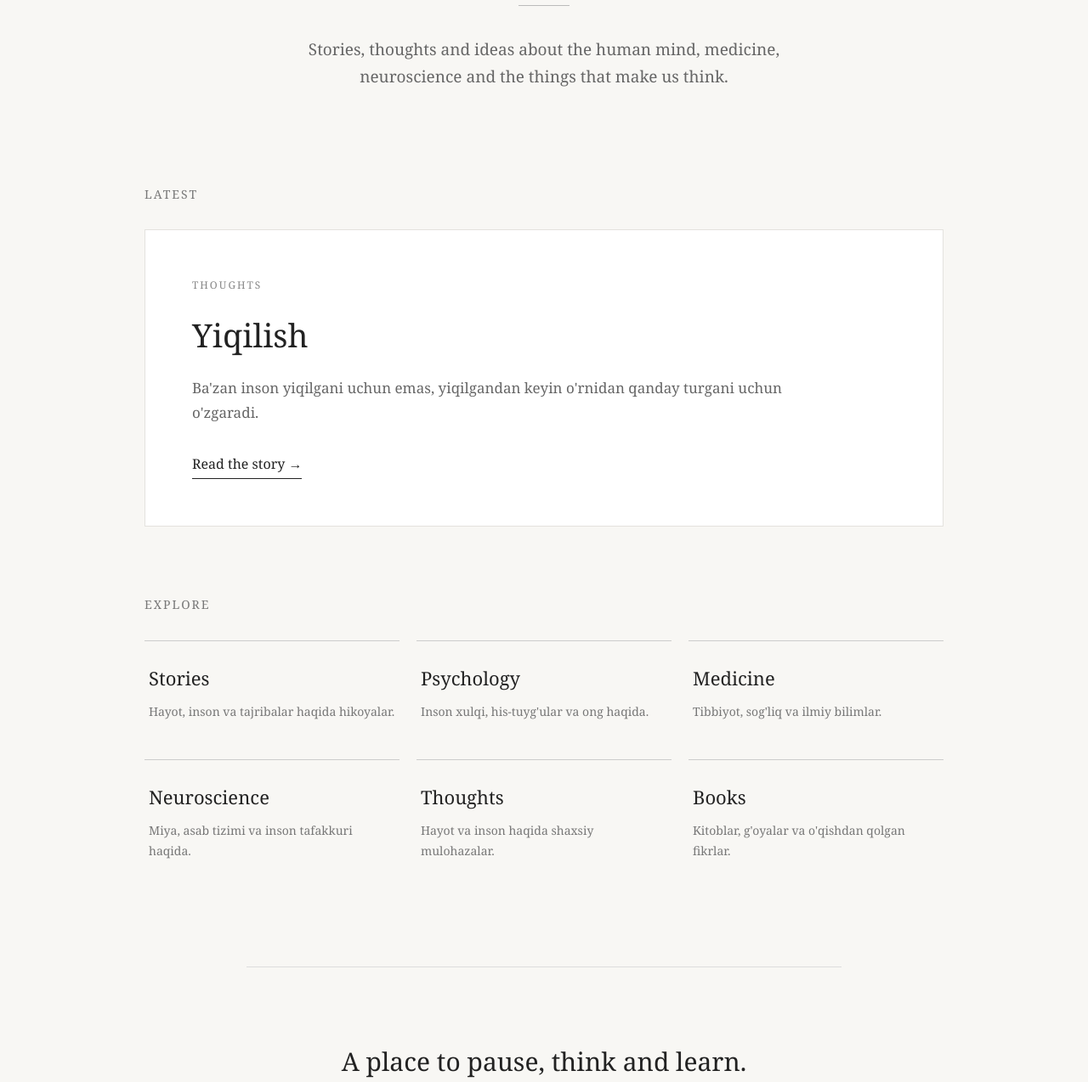
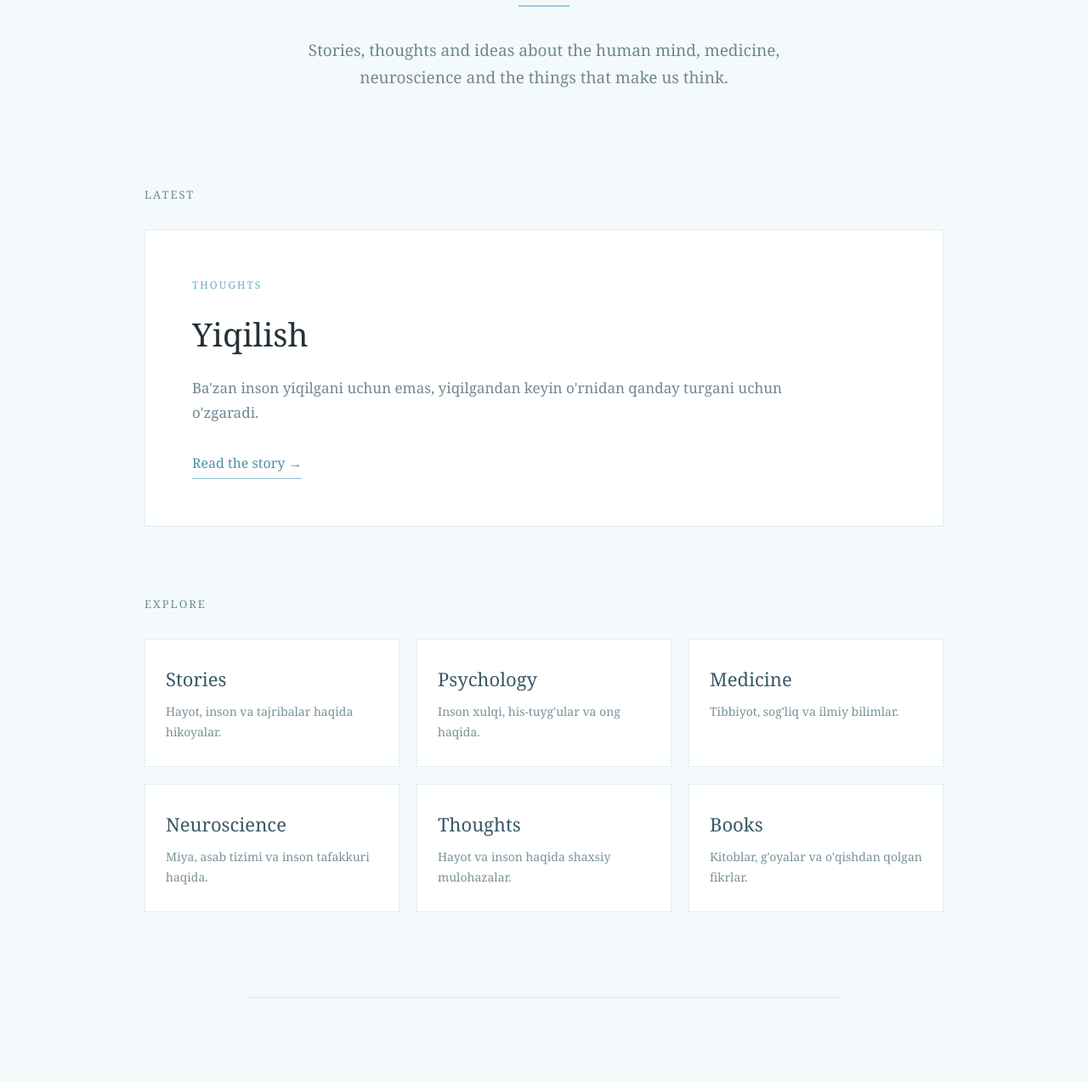
Before and after one commit to toxirovamuslima23-cloud/insightmind.github.io, a plain HTML site: page index.html in a window 1280 px wide. Shown: the part 365-1639 px from the top of the page at 85% size. Drawn offline with Linux system fonts and the light colour scheme.

Commit message:
Update index.html

```diff
--- a/index.html
+++ b/index.html
@@ -10,6 +10,7 @@
     <meta name="description" content="Insight Mind — stories, psychology, medicine, neuroscience and thoughts.">
 
     <style>
+
         * {
             box-sizing: border-box;
         }
@@ -21,12 +22,15 @@
         body {
             margin: 0;
             font-family: Georgia, "Times New Roman", serif;
-            background: #f8f7f4;
-            color: #222;
+            background: #F4FAFC;
+            color: #263238;
             line-height: 1.7;
         }
 
-        /* HEADER */
+
+        /* =========================
+           HEADER
+        ========================= */
 
         header {
             max-width: 1200px;
@@ -42,7 +46,7 @@
             font-weight: bold;
             letter-spacing: 1px;
             text-decoration: none;
-            color: #222;
+            color: #263238;
         }
 
         nav {
@@ -52,17 +56,19 @@
 
         nav a {
             text-decoration: none;
-            color: #555;
+            color: #527583;
             font-size: 15px;
             transition: 0.3s;
         }
 
         nav a:hover {
-            color: #000;
+            color: #3F8199;
         }
 
 
-        /* HERO */
+        /* =========================
+           HERO
+        ========================= */
 
         .hero {
             max-width: 1000px;
@@ -77,27 +83,32 @@
             margin: 0 0 25px;
             font-weight: normal;
             letter-spacing: -2px;
+            color: #263238;
         }
 
         .hero p {
             max-width: 650px;
             margin: auto;
-            color: #666;
+            color: #718792;
             font-size: 19px;
         }
 
 
-        /* DIVIDER */
+        /* =========================
+           DIVIDER
+        ========================= */
 
         .divider {
             width: 60px;
-            height: 1px;
-            background: #bbb;
+            height: 2px;
+            background: #9CC9DA;
             margin: 35px auto;
         }
 
 
-        /* MAIN */
+        /* =========================
+           MAIN
+        ========================= */
 
         main {
             max-width: 1000px;
@@ -106,19 +117,21 @@
         }
 
         .section-title {
-            font-size: 14px;
+            font-size: 13px;
             text-transform: uppercase;
             letter-spacing: 2px;
-            color: #777;
+            color: #6D8995;
             margin-bottom: 30px;
         }
 
 
-        /* FEATURED ARTICLE */
+        /* =========================
+           FEATURED ARTICLE
+        ========================= */
 
         .featured {
-            background: white;
-            border: 1px solid #e4e2de;
+            background: #FFFFFF;
+            border: 1px solid #DCEFF7;
             padding: 55px;
             margin-bottom: 80px;
             transition: 0.3s;
@@ -126,24 +139,25 @@
 
         .featured:hover {
             transform: translateY(-3px);
-            box-shadow: 0 12px 30px rgba(0,0,0,0.06);
+            box-shadow: 0 12px 30px rgba(90, 150, 170, 0.10);
         }
 
         .category {
             font-size: 12px;
             text-transform: uppercase;
             letter-spacing: 2px;
-            color: #888;
+            color: #6FAFC5;
         }
 
         .featured h2 {
             font-size: 38px;
             font-weight: normal;
             margin: 15px 0;
+            color: #263238;
         }
 
         .featured p {
-            color: #666;
+            color: #718792;
             max-width: 700px;
             font-size: 17px;
         }
@@ -151,19 +165,22 @@
         .read-more {
             display: inline-block;
             margin-top: 15px;
-            color: #222;
+            color: #4F91A8;
             text-decoration: none;
-            border-bottom: 1px solid #222;
+            border-bottom: 1px solid #8FC3D4;
             padding-bottom: 3px;
             transition: 0.3s;
         }
 
         .read-more:hover {
-            opacity: 0.5;
+            color: #2F6F84;
+            border-color: #2F6F84;
         }
 
 
-        /* CATEGORIES */
+        /* =========================
+           CATEGORIES
+        ========================= */
 
         .categories {
             display: grid;
@@ -173,55 +190,71 @@
         }
 
         .category-card {
-            border-top: 1px solid #ccc;
-            padding: 25px 5px;
+            background: #FFFFFF;
+            border: 1px solid #E0F0F5;
+            padding: 28px 24px;
+            transition: 0.3s;
+        }
+
+        .category-card:hover {
+            transform: translateY(-3px);
+            border-color: #B9DCE8;
+            box-shadow: 0 8px 25px rgba(90, 150, 170, 0.08);
         }
 
         .category-card h3 {
             font-size: 22px;
             font-weight: normal;
             margin: 0 0 8px;
+            color: #385966;
         }
 
         .category-card p {
             margin: 0;
-            color: #777;
+            color: #7A919A;
             font-size: 14px;
         }
 
 
-        /* ABOUT */
+        /* =========================
+           ABOUT
+        ========================= */
 
         .about {
             max-width: 700px;
             margin: auto;
             text-align: center;
             padding: 60px 20px;
-            border-top: 1px solid #ddd;
+            border-top: 1px solid #D5E8EF;
         }
 
         .about h2 {
             font-size: 30px;
             font-weight: normal;
+            color: #385966;
         }
 
         .about p {
-            color: #666;
+            color: #718792;
         }
 
 
-        /* FOOTER */
+        /* =========================
+           FOOTER
+        ========================= */
 
         footer {
-            border-top: 1px solid #ddd;
+            border-top: 1px solid #D5E8EF;
             text-align: center;
             padding: 45px 20px;
-            color: #888;
+            color: #7A919A;
             font-size: 14px;
         }
 
 
-        /* MOBILE */
+        /* =========================
+           MOBILE
+        ========================= */
 
         @media (max-width: 700px) {
 
@@ -267,12 +300,13 @@
 
             .categories {
                 grid-template-columns: 1fr;
-                gap: 10px;
+                gap: 15px;
             }
 
             .about {
                 padding: 50px 10px;
             }
+
         }
 
     </style>
@@ -282,7 +316,9 @@
 <body>
 
 
-<!-- HEADER -->
+<!-- =========================
+     HEADER
+========================= -->
 
 <header>
 
@@ -303,7 +339,9 @@
 
 
 
-<!-- HERO -->
+<!-- =========================
+     HERO
+========================= -->
 
 <section class="hero">
 
@@ -320,7 +358,9 @@
 
 
 
-<!-- MAIN CONTENT -->
+<!-- =========================
+     MAIN CONTENT
+========================= -->
 
 <main>
 
@@ -364,52 +404,77 @@
 
     <section class="categories">
 
+
         <div class="category-card">
+
             <h3>Stories</h3>
+
             <p>
                 Hayot, inson va tajribalar haqida hikoyalar.
             </p>
+
         </div>
 
 
+
         <div class="category-card">
+
             <h3>Psychology</h3>
+
             <p>
                 Inson xulqi, his-tuyg'ular va ong haqida.
             </p>
+
         </div>
 
 
+
         <div class="category-card">
+
             <h3>Medicine</h3>
+
             <p>
                 Tibbiyot, sog'liq va ilmiy bilimlar.
             </p>
+
         </div>
 
 
+
         <div class="category-card">
+
             <h3>Neuroscience</h3>
+
             <p>
                 Miya, asab tizimi va inson tafakkuri haqida.
             </p>
+
         </div>
 
 
+
         <div class="category-card">
+
             <h3>Thoughts</h3>
+
             <p>
                 Hayot va inson haqida shaxsiy mulohazalar.
             </p>
+
         </div>
 
 
+
         <div class="category-card">
+
             <h3>Books</h3>
+
             <p>
                 Kitoblar, g'oyalar va o'qishdan qolgan fikrlar.
             </p>
+
         </div>
+
 
     </section>
 
@@ -435,7 +500,9 @@
 
 
 
-<!-- FOOTER -->
+<!-- =========================
+     FOOTER
+========================= -->
 
 <footer>
 
```
